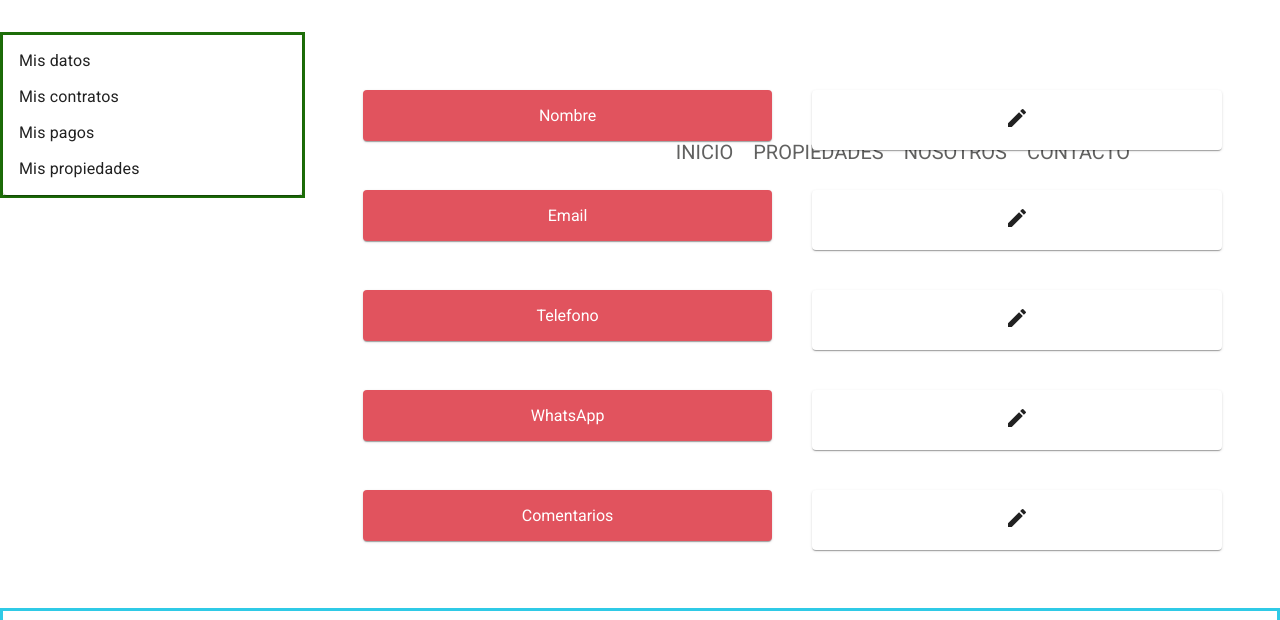
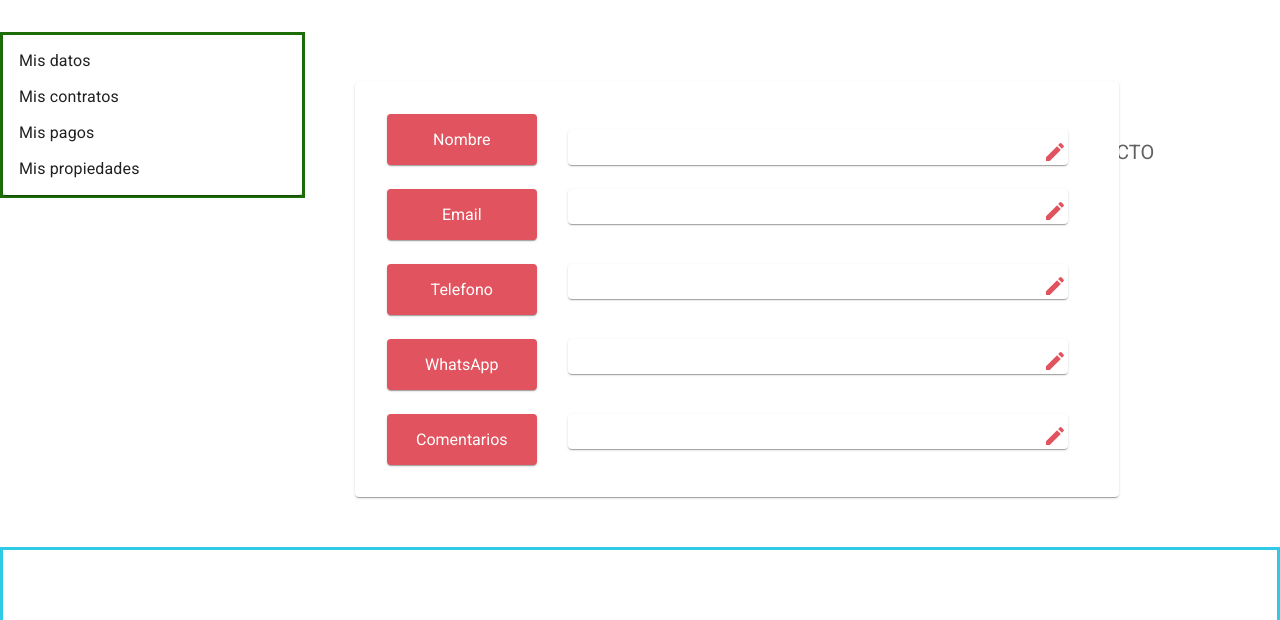
Before and after one commit to Simon834/Makelaar, a React (Create React App) app in the folder client/: page /user/1 in a window 1280 px wide. Shown: the part 198-818 px from the top of the page. Built offline with nearby package versions, Linux system fonts and the light colour scheme; no server answers.

Commit message:
favoritos-formularioUser fixed

```diff
--- a/client/src/Components/NavBar/NavBar.jsx
+++ b/client/src/Components/NavBar/NavBar.jsx
@@ -1,22 +1,22 @@
 import React from 'react';
 import { NavLink } from 'react-router-dom';
 import logo from '../../images/logo-color.png'
-import './NavBar.css'
+import style from './NavBar.module.css'
 
 
 export default function NavBar() {
   return (
-    <div className="navBarContainer">
-      <div className="logo">
-        <NavLink to="/"><img className="centerImg" src={logo} alt="logo" /></NavLink>
+    <div className={style.navBarContainer}>
+      <div className={style.logo}>
+        <NavLink to="/"><img className={style.centerImg} src={logo} alt="logo" /></NavLink>
       </div>
 
       <div >
-        <div className="links">
-          <NavLink className="texto"to="/">Inicio</NavLink>
-          <NavLink className="texto"to="/property" >Propiedades</NavLink>
-          <NavLink className="texto"to="/about" >Nosotros</NavLink>
-          <NavLink className="texto"to="/contact" >Contacto</NavLink>
+        <div className={style.links}>
+          <NavLink className={style.texto} to="/">Inicio</NavLink>
+          <NavLink className={style.texto} to="/property" >Propiedades</NavLink>
+          <NavLink className={style.texto} to="/about" >Nosotros</NavLink>
+          <NavLink className={style.texto} to="/contact" >Contacto</NavLink>
 
         </div>
       </div>
--- a/client/src/Components/NavBar/NavBar.css
+++ b/client/src/Components/NavBar/NavBar.module.css
@@ -39,3 +39,27 @@
     font-size: 20px;
     text-transform: uppercase;
 }
+
+
+/*--RESPONSIVE--*/
+@media screen and (max-width:1300px){
+
+    .navBarContainer{
+      padding-top: 0;
+    }
+
+      .texto{
+        margin-left: 45px;
+      }
+}
+
+@media screen and (max-width:800px){
+    .links{
+        float: none;
+        margin: 25px 25px;
+      }
+      .texto{
+        display: inline-block;
+        margin-left: 20px;
+      }
+}
--- a/client/src/Components/TopBar/TopBar.jsx
+++ b/client/src/Components/TopBar/TopBar.jsx
@@ -15,7 +15,7 @@ import MenuList from '@material-ui/core/MenuList';
 import ImageList from '@material-ui/core/ImageList';
 import ImageListItem from '@material-ui/core/ImageListItem';
 import ImageListItemBar from '@material-ui/core/ImageListItemBar';
-import './TopBar.css'
+import style from './TopBar.module.css';
 
 import InfoIcon from '@material-ui/icons/Info';
 
@@ -85,7 +85,7 @@ export default function TopBar() {
         }
     }
 
-    // return focus to the button when we transitioned from !open -> open
+
     const prevOpen = useRef(open);
     useEffect(() => {
         if (prevOpen.current === true && open === false) {
@@ -100,8 +100,8 @@ export default function TopBar() {
 
     return (
 
-        <div className="containerTopBar">
-            <div className="containerContact">
+        <div className={style.containerTopBar}>
+            <div className={style.containerContact}>
                 <IconButton>
                     <WhatsAppIcon />
                     <Typography >+549 11456982365</Typography>
@@ -110,11 +110,11 @@ export default function TopBar() {
                 <IconButton>
                     <MailOutlineIcon />
                     <Typography >
-                    <a href="mailto:niromilagros@gmail.com" className="mail">makelaar@gmail.com</a></Typography>
+                    <a href="mailto:niromilagros@gmail.com" className={style.mail}>makelaar@gmail.com</a></Typography>
                 </IconButton>
             </div>
 
-            <div className="containerIcons">
+            <div className={style.containerIcons}>
                 <Tooltip title="favoritos">
                     <IconButton ref={anchorRef}
                         aria-controls={open ? 'menu-list-grow' : undefined}
--- a/client/src/Components/UserDetail/UserDetail.jsx
+++ b/client/src/Components/UserDetail/UserDetail.jsx
@@ -2,125 +2,7 @@ import React, { useState, useEffect } from "react";
 import { useDispatch, useSelector} from "react-redux";
 import { getUserDetail } from "../../Redux/Actions/actions";
 import {useParams} from "react-router-dom";
-import TextField from "@material-ui/core/TextField";
-
-
-// export default function UserDetail(){
-
-//     const classes=useStyle();
-
-//     const {id}= useParams();
-//     const dispatch = useDispatch();
-
-//         useEffect(()=>{
-//             dispatch(getUserDetail(id))
-//         },[])
-
-//         let userInfo= useSelector((state)=> state.userInfo);
-//         console.log(userInfo)
-
-//         const [info, setInfo] = useState({
-//             name: userInfo.name,
-//             email: userInfo.email,
-//             phone: userInfo.phone,
-//             whatsapp: userInfo.whatsapp,
-//             coments: userInfo.comments
-//         });
-
-//         return (
-//           <>
-//           <Paper className={classes.root}>
-//           <div>
-//             <form >
-//               <Grid container>
-//                 <Grid item xs={6}>
-
-//             <div>
-//                 {/* <span>Nombre: </span> */}
-//                 <TextField
-//                 variant="outlined"
-//                 label="Nombre"
-//                 name="name"
-//                 value={info.name}
-
-//               />
-//                 {/* <label htmlFor="name"></label>
-//                 <input
-//                   placeholder="name"
-//                   type="text"
-//                   id="name"
-//                   value={info.name}
-//                 /> */}
-
-//               </div>
-//               <div>
-//               <TextField
-//                 variant="outlined"
-//                 input="Email"
-//                 name="email"
-//                 value={info.email}
-
-//               />
-//               {/* <Box component="div" display="inline" p={1} m={1}>Email </Box>
-//                 <label htmlFor="email"></label>
-//                 <input
-//                   placeholder="email@makelaar.com"
-//                   type="email"
-//                   id="email"
-//                   value={info.email}
-//                 /> */}
-
-//               </div>
-//               <div>
-//               <Box component="div" display="inline" p={1} m={1}>Telefono </Box>
-//                 <label htmlFor="phone"></label>
-//                 <input
-//                   placeholder="phone"
-//                   type="number"
-//                   id="phone"
-//                   value={info.phone}
-
-//                 />
-
-//               </div>
-
-//               <div>
-//               <Box component="div" display="inline" p={1} m={1}>WhatsApp </Box>
-//                 <label htmlFor="whatsapp"></label>
-//                 <input
-//                   placeholder="whatsapp"
-//                   type="number"
-//                   id="whatsapp"
-//                   value={info.whatsapp}
-
-//                 />
-
-//               </div>
-//               <div>
-//               <Box component="div" display="inline" p={1} m={1}>Comentarios </Box>
-//                 <label htmlFor="coments"></label>
-//                 <input
-//                   placeholder="coments"
-//                   type="text"
-//                   id="coments"
-//                   value={info.coments}
-//                 />
-//               </div>
-//                 </Grid>
-
-//               </Grid>
-
-
-
-//             </form>
-
-//           </div>
-//           </Paper>
-//           </>
-//         )
-
-//       }
-
+import style from './userDetail.module.css'
 
 
 import { makeStyles } from '@material-ui/core/styles';
@@ -131,34 +13,49 @@ import Tooltip from '@material-ui/core/Tooltip';
 
 
 const useStyles = makeStyles((theme) => ({
+
   root: {
-    flexGrow: 1,
-
+    width: "80%",
     margin: theme.spacing(5),
-    display: 'flex',
-    flexWrap: 'wrap',
-    justifyContent: 'space-around',
-    overflow: 'hidden',
+    padding: theme.spacing(3),
+    display: "flex",
+    flexDirection: "column",
+    allingItems: "center",
+    justifyContent: "center",
 
   },
   paperLeft: {
     padding: theme.spacing(2),
     margin: theme.spacing(1),
+    width:150,
+    alignContent:"center",
     textAlign: 'center',
     backgroundColor: "#E1535E",
     color:"#fff",
 
-
+  },
+  "& .MuiGrid-root":{
+    width: 150,
   },
 
+
   paperRight: {
-    padding: theme.spacing(2),
+    padding: theme.spacing(0.1),
     margin: theme.spacing(1),
+    width:500,
     textAlign: 'center',
     color: theme.palette.text.primary,
-    borderColor:"#E1535E !important"
+    paddingTop:10,
+  },
+  gridRight:{
+    display:'flex',
+    alignItems: 'flex-end'
+  },
+  icon:{
+    alingSelf:'flex-end',
+    color: "#E1535E"
+  }
 
-  }
 }));
 
 export default function UserDetail() {
@@ -199,70 +96,89 @@ export default function UserDetail() {
 
 
   return (
-    <div className={classes.root}>
-      <Grid container spacing={3}>
-        <Grid item xs={6}>
+    <div >
+      <Paper className={classes.root}>
+
+      <Grid className ={classes.gridContainer} container spacing={1}>
+        <Grid item xs={3} className={classes.botonWidth}>
           <Paper className={classes.paperLeft}>Nombre</Paper>
         </Grid>
-        <Grid item xs={6}>
-          <Paper className={classes.paperRight}>
+        <Grid className={classes.gridRight} item xs={9}>
+
+
+          <Paper className={classes.paperRight} >
           {info.name}
-          <Tooltip title="Editar">
-          <EditIcon/>
+          <div className={style.paper}>
+          <Tooltip  title="Editar">
+          <EditIcon className={classes.icon}/>
           </Tooltip>
+          </div>
           </Paper>
         </Grid>
-        <Grid item xs={6}>
+        <Grid item xs={3}>
           <Paper className={classes.paperLeft}>Email</Paper>
         </Grid>
-        <Grid item xs={6}>
+        <Grid item xs={9}>
           <Paper className={classes.paperRight}>
           {info.email}
+          <div className={style.paper}>
+
           <Tooltip title="Editar">
-          <EditIcon/>
+          <EditIcon  className={classes.icon}/>
           </Tooltip>
+          </div>
           </Paper>
           </Grid>
 
-          <Grid item xs={6}>
+          <Grid item xs={3}>
           <Paper className={classes.paperLeft}>Telefono</Paper>
         </Grid>
-        <Grid item xs={6}>
+        <Grid item xs={9}>
           <Paper className={classes.paperRight}>
           {info.phone}
+          <div className={style.paper}>
+
           <Tooltip title="Editar">
-          <EditIcon/>
+          <EditIcon className={classes.icon}/>
           </Tooltip>
+          </div>
           </Paper>
         </Grid>
 
 
 
-        <Grid item xs={6}>
+        <Grid item xs={3}>
           <Paper className={classes.paperLeft}>WhatsApp</Paper>
         </Grid>
-        <Grid item xs={6}>
+        <Grid item xs={9}>
           <Paper className={classes.paperRight}>
           {info.whatsapp}
+          <div className={style.paper}>
+
           <Tooltip title="Editar">
-          <EditIcon/>
+          <EditIcon className={classes.icon}/>
           </Tooltip>
+          </div>
           </Paper>
         </Grid>
 
-        <Grid item xs={6}>
+        <Grid item xs={3}>
           <Paper className={classes.paperLeft}>Comentarios</Paper>
         </Grid>
-        <Grid item xs={6}>
+        <Grid item xs={9}>
           <Paper className={classes.paperRight}>
           {info.coments}
+          <div className={style.paper}>
+
           <Tooltip title="Editar">
-          <EditIcon/>
+          <EditIcon className={classes.icon}/>
           </Tooltip>
+          </div>
           </Paper>
         </Grid>
 
       </Grid>
+      </Paper>
     </div>
   );
 }
--- /dev/null
+++ b/client/src/Components/UserDetail/userDetail.module.css
@@ -0,0 +1,8 @@
+ .divContainer{
+  width: 30rem !important;
+}
+
+.paper{
+  display: flex;
+  justify-content: flex-end;
+}
```
Also changed, not shown: client/src/Components/TopBar/TopBar.module.css (renamed from client/src/Components/TopBar/TopBar.css).
